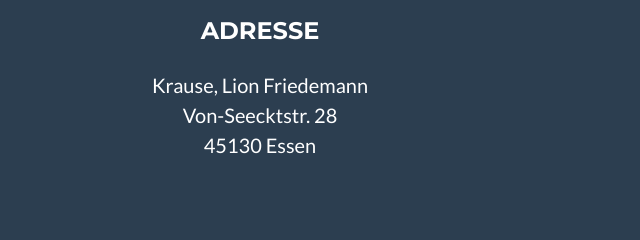
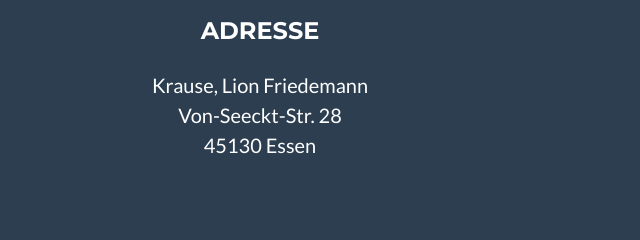
Before and after one commit to LFKrause/LFKrause.github.io, a plain HTML site: page index.html in a window 1280 px wide. Shown: the part 2622-2862 px from the top of the page, 0-640 px from the left. Drawn offline with nearby package versions, Linux system fonts and the light colour scheme.

Commit message:
Update index.html

```diff
--- a/index.html
+++ b/index.html
@@ -647,7 +647,7 @@
                     <p class="lead mb-0">
                         Krause, Lion Friedemann
                         <br>
-                        Von-Seecktstr. 28
+                        Von-Seeckt-Str. 28
                         <br>
                         45130 Essen
                     </p>
```
